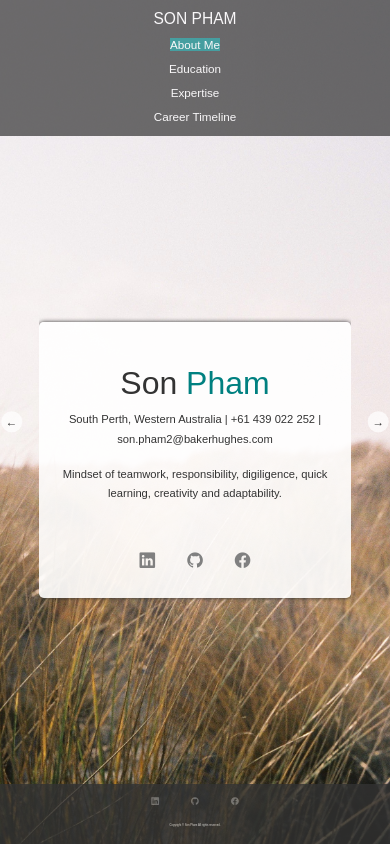
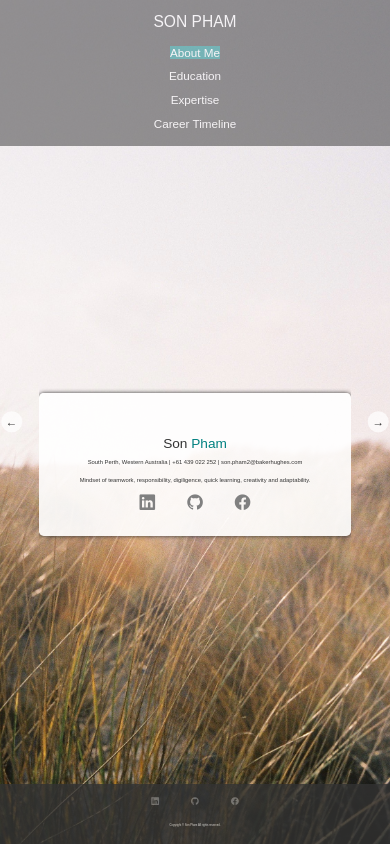
Before and after one commit to son-n-pham/son-n-pham.github.io, a plain HTML site: page index.html in a window 390 px wide. Drawn offline with nearby package versions, Linux system fonts and the light colour scheme.

Commit message:
Improve responsiveness

```diff
--- a/css/styles_v1.css
+++ b/css/styles_v1.css
@@ -124,23 +124,19 @@ a {
 
 /* navbar */
 .nav {
+	font-size: 5rem;
 	top: 0;
 	width: 100vw;
 	background-color: var(--color-primary);
 	color: #fff;
-	opacity: 0.7;
-	/* height: 7vh; */
+	opacity: 0.5;
 }
 
 .nav h1,
 .nav ul {
 	margin-bottom: 0;
-	padding-top: 0.2vh;
-	padding-bottom: 0.2vh;
-}
-
-.nav h1 {
-	font-size: 3vh;
+	padding-top: 0.5vh;
+	padding-bottom: 0.5vh;
 }
 
 .nav ul {
@@ -182,12 +178,12 @@ a {
 }
 
 
-.familyName {
+.about-me__name--family {
 	color: teal;
 }
 
 .statement {
-	margin: 1rem auto 3rem auto;
+	margin: 3vw auto 3vw auto;
 }
 
 .bi {
@@ -219,6 +215,15 @@ a {
 
 .about-me__contact-icons {
 	font-size: 4vw;
+}
+
+.about-me__name h2 {
+	font-size: 3.5vw;
+}
+
+.about-me {
+	font-size: 1.5vw;
+	line-height: 1.5vw;
 }
 
 /* ========= */
@@ -269,7 +274,7 @@ a {
 .card-text {
 	text-align: center;
 	font-size: 1.3vw;
-	line-height: 1.2rem;
+	line-height: 1.5vw;
 }
 
 /* ========= */
@@ -413,8 +418,6 @@ footer {
 	#career-timeline {
 		margin: 0;
 		padding: 2vh 0;
-		/* padding-bottom: 2vh; */
-		/* padding */
 		width: 95%
 	}
 }
--- a/index.html
+++ b/index.html
@@ -63,12 +63,12 @@
       <div class="slide">
         <section id="about-me" class="section about-me resume">
           <div class="section-container">
-            <div class="nameContact">
+            <div class="about-me__name">
               <h2>
                 Son
-                <span class="familyName">Pham</span>
+                <span class="about-me__name--family">Pham</span>
               </h2>
-              <div class="contact">
+              <div class="about-me__contact">
                 South Perth, Western Australia | +61 439 022 252 |
                 son.pham2@bakerhughes.com
               </div>
--- a/js/scripts.js
+++ b/js/scripts.js
@@ -13,7 +13,6 @@ const activateLink = function(currentSlide) {
 		navLink.classList.remove('active')
 	});
 
-	console.log(navLinks);
 	navLinks[currentSlide].classList.add('active');
 }
 
@@ -31,14 +30,13 @@ const slideLeft = function(e) {
   if (currentSlide < 0) currentSlide = (navLinks.length - 1);
   slideTo(currentSlide)
 }
+
 const slideRight = function(e) {
   e.preventDefault();
   currentSlide++;
   if (currentSlide > (navLinks.length - 1)) currentSlide = 0;
   slideTo(currentSlide);
 }
-
-slideTo(0);
 
 navLinksDiv.addEventListener('click', function(e){
 	e.preventDefault();
@@ -60,3 +58,6 @@ document.addEventListener('keydown', function(e) {
   if (e.key === 'ArrowLeft') slideLeft(e);
   if (e.key === 'ArrowRight') slideRight(e);
 })
+
+
+slideTo(currentSlide);
```
Also changed, not shown: index copy.html (+2 -2 lines).
